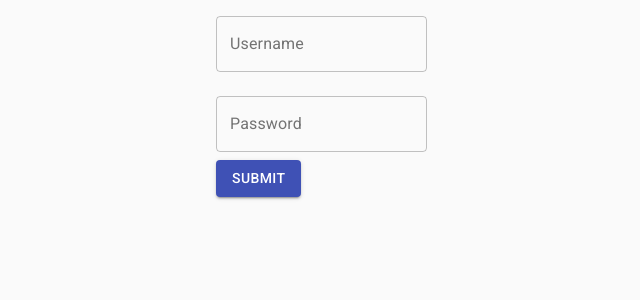
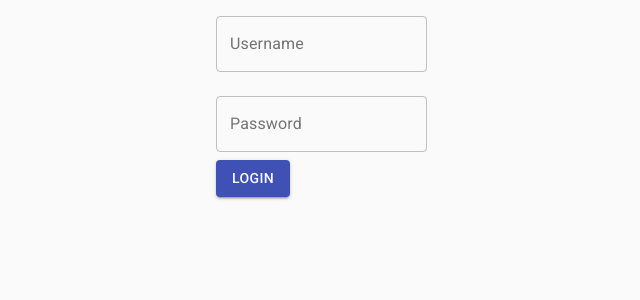
Before and after one commit to daveskull81/coffee-recipe-tracker-front-end, a React (Create React App) app: page /login in a window 1280 px wide. Shown: the top 300 px of the page, without its empty margins (148-788 px from the left). Built offline with nearby package versions, Linux system fonts and the light colour scheme.

Commit message:
change button text and ignore eslint warning

```diff
--- a/src/components/Auth/Login.js
+++ b/src/components/Auth/Login.js
@@ -9,6 +9,7 @@ function Login() {
   const history = useHistory();
   const userCookieLabel = process.env.REACT_APP_USER_COOKIE_NAME;
   const [ user, setUser ] = useState({ username: '', password: '' });
+  // eslint-disable-next-line
   const [ cookies, setCookie ] = useCookies([userCookieLabel]);
   const [ isError, setIsError ] = useState(false);
 
@@ -71,7 +72,7 @@ function Login() {
         color='primary'
         type='submit'
       >
-        Submit
+        Login
       </Button>
     </form>
   );
```
